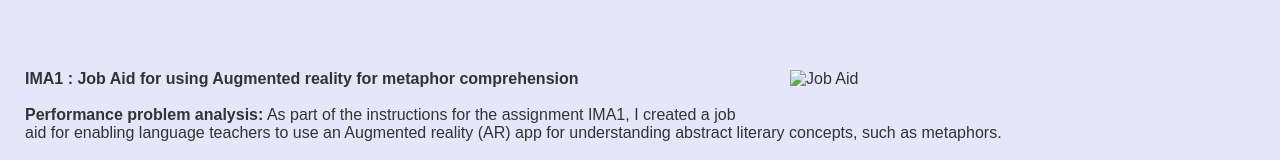
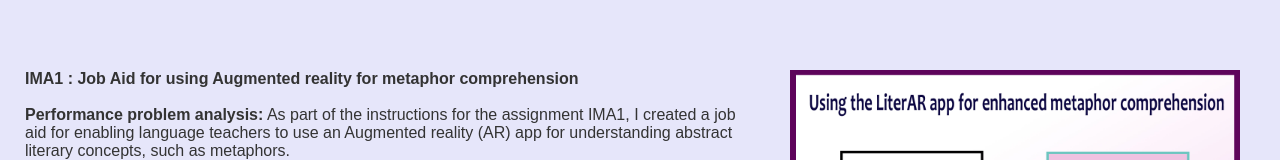
Before and after one commit to vasudev89/vasudev89.github.io, a plain HTML site: page IMA1.html in a window 1280 px wide. Shown: the part 270-430 px from the top of the page. Drawn offline with Linux system fonts and the light colour scheme.

Commit message:
Update IMA1.html

```diff
--- a/IMA1.html
+++ b/IMA1.html
@@ -86,7 +86,7 @@
         <section class="intro">
             <div class="intro-text">
                 <p>
-                    <img src="images/IMA1_Pritha.jpg" alt="Job Aid" class="right-image">
+                    <img src="IMA1_Pritha.jpg" alt="Job Aid" class="right-image">
 				<p><b>IMA1 : Job Aid for using Augmented reality for metaphor comprehension</b></p>
 
 						&nbsp;&nbsp;&nbsp;
@@ -98,7 +98,7 @@
 					The need for using the AR app arises from students finding it challenging to grasp difficult concepts related to figurative language. An AR app, <b>LiterAR</b>, would help teachers guide students to use the app and benefit from the AR images to appreciate the metaphor in the story. The teachers are technologically-savvy, but have not used the app before. The job aid helps them facilitate the learning process by using the app effectively. You can read the details of the performance problem analysis <a href="IMA1/Performance problem analysis.docx" target="_blank">here</a>.
 				</p>
 		&nbsp;&nbsp;&nbsp;
-				<p> <b>Description of the job aid:</b> The job aid has been designed using Adobe Photoshop and highlights the sequential process of using the AR app. The design is simple and includes step-wise instructions to use the app. I designed images using the tools of Adobe Photoshop to depict the instructional intent of each step. I also used real-life images to highlight the way the app is used. You can download the job aid <a href="images/IMA1_Pritha.jpg" target="_blank">here</a>.</p>
+				<p> <b>Description of the job aid:</b> The job aid has been designed using Adobe Photoshop and highlights the sequential process of using the AR app. The design is simple and includes step-wise instructions to use the app. I designed images using the tools of Adobe Photoshop to depict the instructional intent of each step. I also used real-life images to highlight the way the app is used. You can download the job aid <a href="IMA1_Pritha.jpg" target="_blank">here</a>.</p>
 				&nbsp;&nbsp;&nbsp;
 				<p> <b>Educational value of the job aid:</b> The instructional intent of the job aid is to simplify the use of a new technological intervention to help students learn with ease. AR is a bit overwhelming to use for beginners because of its novelty and the difficulty of understanding its utility. </p>
 				&nbsp;&nbsp;&nbsp;
```
